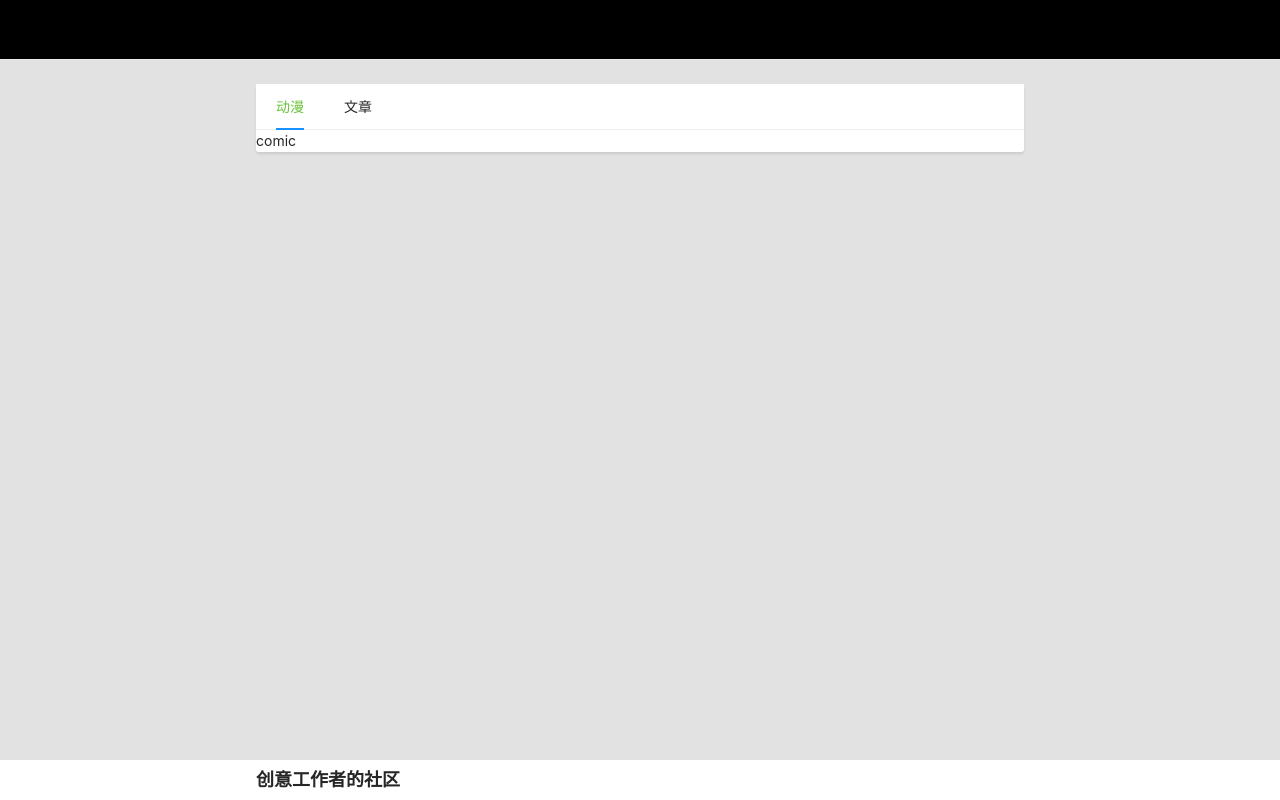
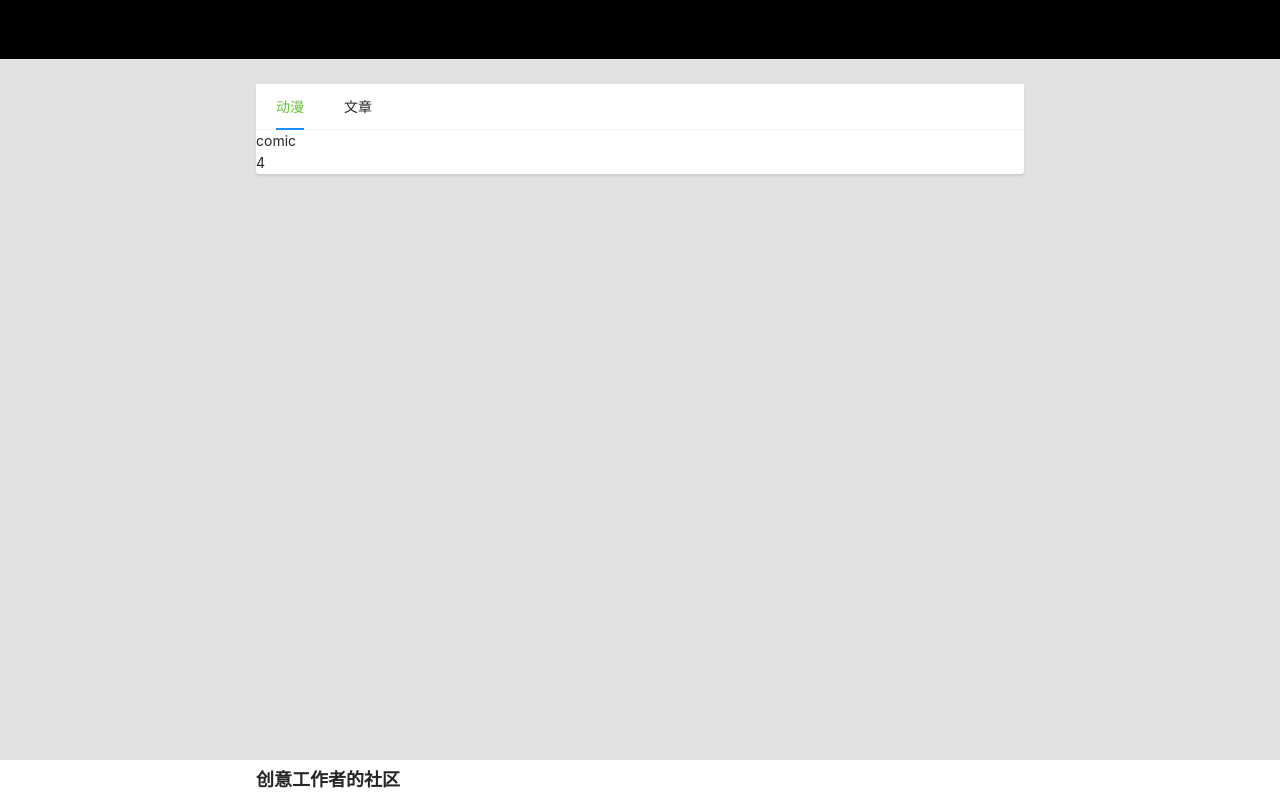
Before and after one commit to Lmuy/react_hooks, a React app: page /home/comic in a window 1280 px wide. Built offline with nearby package versions, Linux system fonts and the light colour scheme.

Commit message:
0309更新

```diff
--- a/src/pages/comic/index.js
+++ b/src/pages/comic/index.js
@@ -1,8 +1,28 @@
-import React from 'react';
+import React, { useState, useRef, useEffect } from 'react';
 
 function Comic() {
+  const timer = useRef()
+  let i = 0
+  const [count, setCount] = useState(0)
+
+  useEffect(() => {
+    timer.current = setInterval(() => {
+      if (count < 10) {
+        setCount(i++)
+      } else {
+        clearInterval(timer.current)
+      }
+    }, 1000)
+    return () => {
+      clearInterval(timer.current)
+    }
+  }, [])
+
   return (
-    <div>comic</div>
+    <>
+      <div>comic</div>
+      <div>{count}</div>
+    </>
   );
 }
 
```
